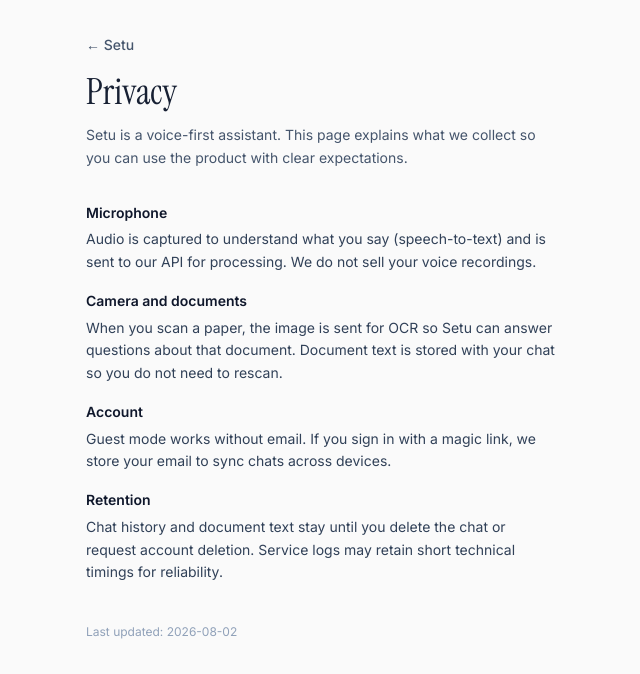
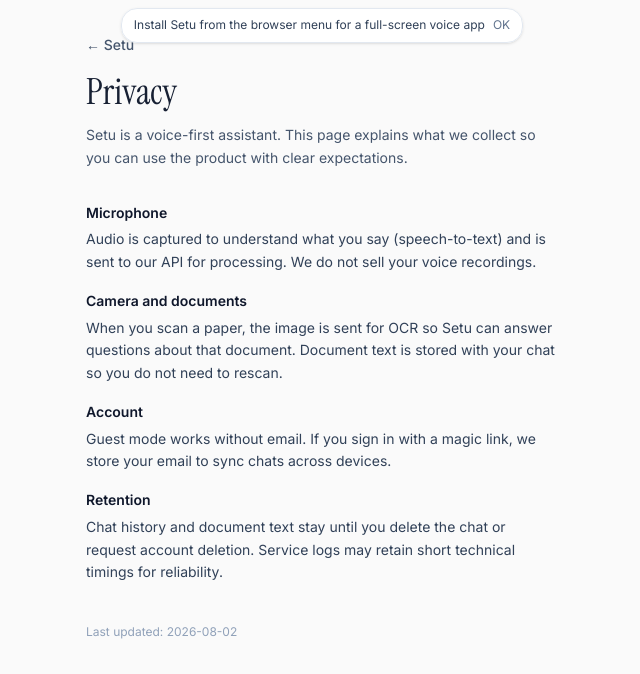
Before and after one commit to puranikyashaswin/setu, a Next.js app in the folder web/: page /privacy in a window 1280 px wide. Shown: the top 674 px of the page, without its empty margins (318-958 px from the left). Built offline with nearby package versions, Linux system fonts and the light colour scheme.

Commit message:
Show a dismissible install hint for iOS Home Screen and Android install.
Surfaces once per browser until dismissed so PWA install is discoverable.

```diff
--- a/web/app/layout.tsx
+++ b/web/app/layout.tsx
@@ -1,5 +1,6 @@
 import type { Metadata } from "next";
 import "./globals.css";
+import { InstallHint } from "@/components/InstallHint";
 import { PwaRegister } from "./pwa-register";
 
 export const metadata: Metadata = {
@@ -35,6 +36,7 @@
     >
       <body className="min-h-full flex flex-col">
         <PwaRegister />
+        <InstallHint />
         {children}
       </body>
     </html>
--- /dev/null
+++ b/web/components/InstallHint.tsx
@@ -0,0 +1,55 @@
+"use client";
+
+import { useEffect, useState } from "react";
+
+const KEY = "setu-install-hint-dismissed";
+
+function isIosSafari(): boolean {
+  if (typeof navigator === "undefined") return false;
+  const ua = navigator.userAgent;
+  const iOS = /iPad|iPhone|iPod/.test(ua);
+  const webkit = /WebKit/.test(ua);
+  const criOS = /CriOS/.test(ua);
+  return iOS && webkit && !criOS;
+}
+
+function isStandalone(): boolean {
+  if (typeof window === "undefined") return false;
+  const nav = window.navigator as Navigator & { standalone?: boolean };
+  return window.matchMedia("(display-mode: standalone)").matches || Boolean(nav.standalone);
+}
+
+export function InstallHint() {
+  const [text, setText] = useState<string | null>(null);
+
+  useEffect(() => {
+    if (isStandalone()) return;
+    if (localStorage.getItem(KEY) === "1") return;
+    if (isIosSafari()) {
+      setText("Add Setu to your Home Screen: Share → Add to Home Screen");
+      return;
+    }
+    // Chromium installability varies; soft hint only.
+    setText("Install Setu from the browser menu for a full-screen voice app");
+  }, []);
+
+  if (!text) return null;
+
+  return (
+    <div className="fixed inset-x-0 top-[max(0.5rem,env(safe-area-inset-top))] z-40 flex justify-center px-3">
+      <div className="flex max-w-md items-start gap-2 rounded-2xl border border-slate-200 bg-white/95 px-3 py-2 text-xs text-slate-700 shadow-sm">
+        <p className="leading-snug">{text}</p>
+        <button
+          type="button"
+          className="shrink-0 font-semibold text-slate-500"
+          onClick={() => {
+            localStorage.setItem(KEY, "1");
+            setText(null);
+          }}
+        >
+          OK
+        </button>
+      </div>
+    </div>
+  );
+}
```
